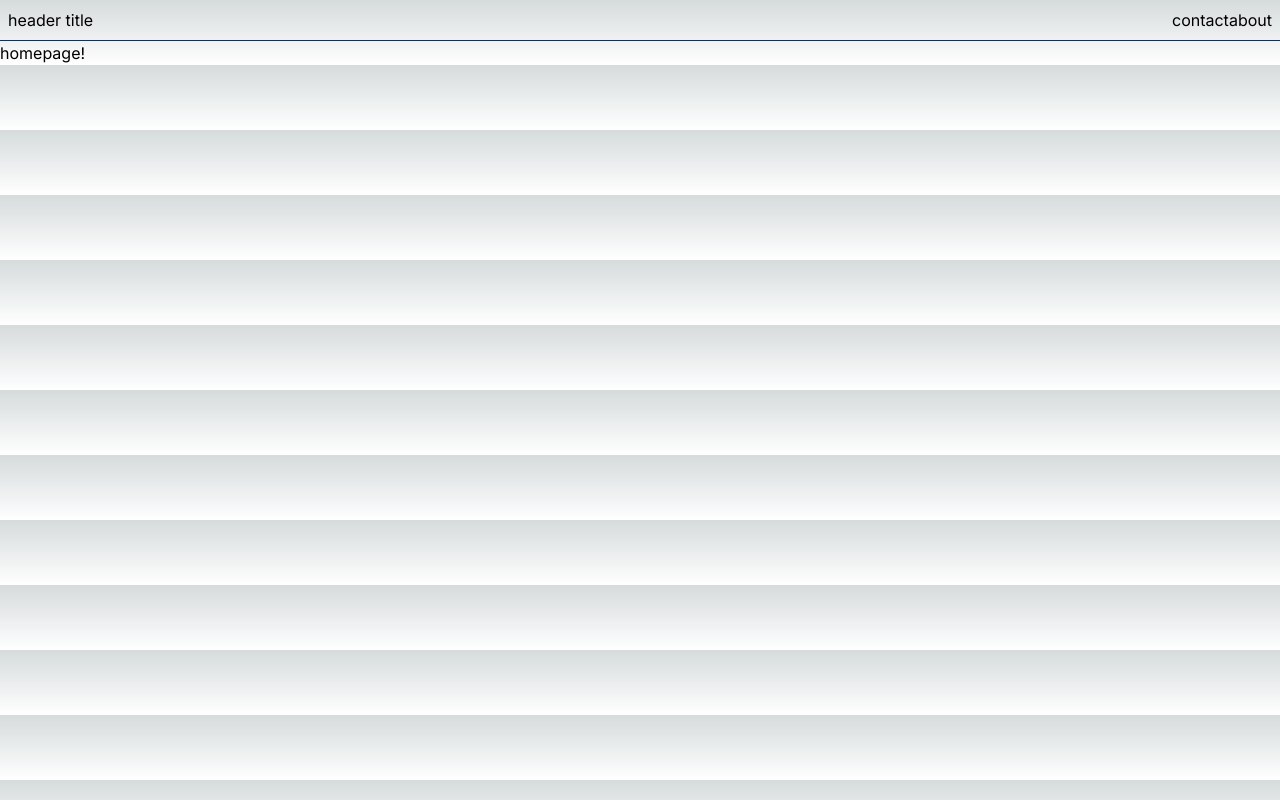
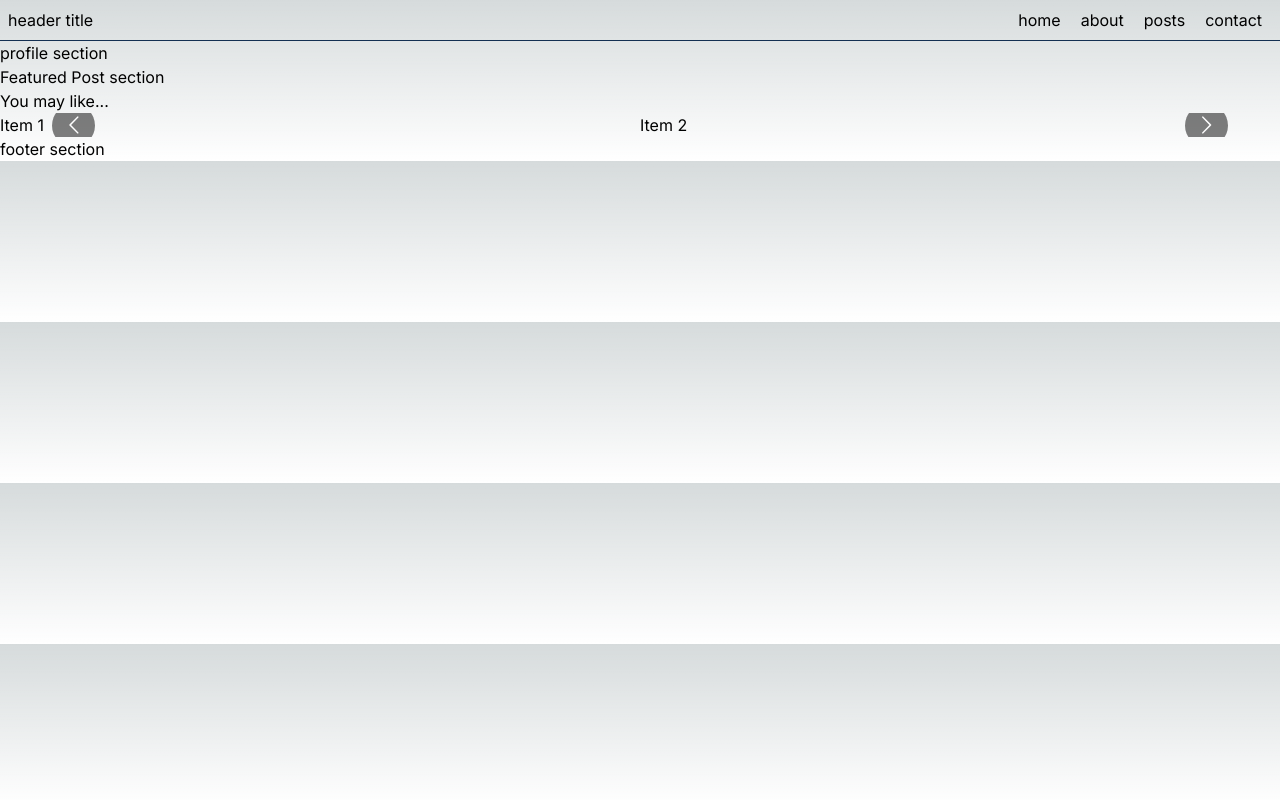
Before and after one commit to Park-Dasol/sydneyblog, a Next.js app: page / in a window 1280 px wide. Built offline with nearby package versions, Linux system fonts and the light colour scheme.

Commit message:
home 화면에 필요한 구성요소 페이지 제작 및 캐러셀 라이브러리 추가

```diff
--- a/package.json
+++ b/package.json
@@ -11,7 +11,8 @@
   "dependencies": {
     "next": "14.0.2",
     "react": "^18",
-    "react-dom": "^18"
+    "react-dom": "^18",
+    "react-multi-carousel": "^2.8.4"
   },
   "devDependencies": {
     "@types/node": "^20",
--- /dev/null
+++ b/src/app/components/featuredPosts.tsx
@@ -0,0 +1,4 @@
+
+export default function FeaturedPosts() {
+    return <h1>Featured Post section</h1>
+  }
--- /dev/null
+++ b/src/app/components/profile.tsx
@@ -0,0 +1,4 @@
+
+export default function Profile() {
+  return <h1>profile section</h1>
+}
--- /dev/null
+++ b/src/app/components/slidePosts.tsx
@@ -0,0 +1,42 @@
+'use client'
+
+import Carousel from 'react-multi-carousel';
+import 'react-multi-carousel/lib/styles.css';
+
+export default function SlidePosts() {
+  const responsive = {
+    superLargeDesktop: {
+      // the naming can be any, depends on you.
+      breakpoint: { max: 4000, min: 3000 },
+      items: 5
+    },
+    desktop: {
+      breakpoint: { max: 3000, min: 1024 },
+      items: 3
+    },
+    tablet: {
+      breakpoint: { max: 1024, min: 464 },
+      items: 2
+    },
+    mobile: {
+      breakpoint: { max: 464, min: 0 },
+      items: 1
+    }
+  }
+  return (
+  <>
+  <Carousel ssr infinite={true}
+    deviceType='desktop'
+    autoPlay={true}
+    containerClass='carousel-container'
+    itemClass='carousel-image-item'
+    autoPlaySpeed={6000}
+    responsive={responsive}>
+    <div>Item 1</div>
+    <div>Item 2</div>
+    <div>Item 3</div>
+    <div>Item 4</div>
+  </Carousel>
+  </>
+  )
+}
--- a/src/app/layout.module.css
+++ b/src/app/layout.module.css
@@ -8,5 +8,5 @@
 }
 
 .nav a {
-  padding: 0px;
+  padding: 0 10px;
 }
--- a/src/app/layout.tsx
+++ b/src/app/layout.tsx
@@ -20,12 +20,17 @@ export default function RootLayout({
       <body className={inter.className}>
       <header className={styles.header}>
         <h1>header title</h1>
-        <nav className="styles.nav">
+        <nav className={styles.nav}>
+          <a href="/">home</a>
+          <a href="/about">about</a>
+          <a href="/posts">posts</a>
           <a href="/contact">contact</a>
-          <a href="/about">about</a>
         </nav>
       </header>
       {children}
+      <footer>
+        footer section
+      </footer>
       </body>
     </html>
   )
--- a/src/app/page.tsx
+++ b/src/app/page.tsx
@@ -1,6 +1,19 @@
 import Image from 'next/image'
+import Profile from './components/profile'
+import FeaturedPosts from './components/featuredPosts'
+import YouMayLike from './components/slidePosts'
+import SlidePosts from './components/slidePosts'
 
 export default function Home() {
-  return <h1>homepage!</h1>
+  return(
+    <>
+    <Profile></Profile>
+    <FeaturedPosts></FeaturedPosts>
+    <h1>
+      You may like...
+    </h1>
+    <SlidePosts></SlidePosts>
+    </>
+  )
 
 }
```
Also changed, not shown: 1 other file (tests, documents, lock files or other folders).
